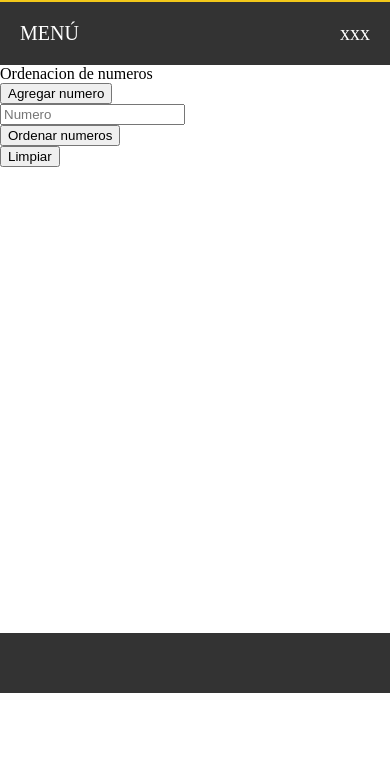
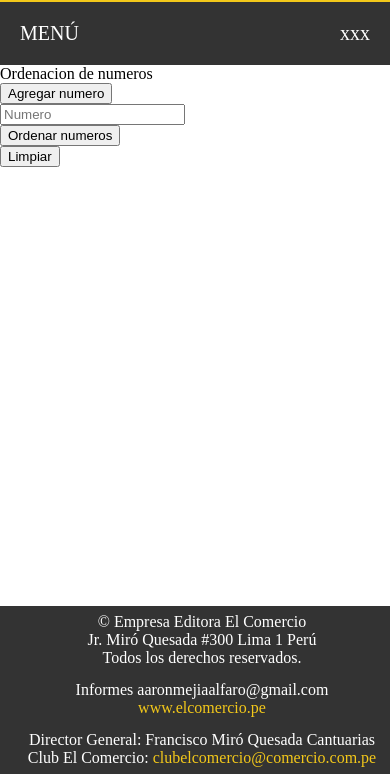
Before and after one commit to draconiun/Practica, a plain HTML site: page index.html in a window 390 px wide. Shown: the part 64-844 px from the top of the page. Drawn offline with Linux system fonts and the light colour scheme.

Commit message:
mejorando footer

```diff
--- a/css/style.css
+++ b/css/style.css
@@ -61,7 +61,7 @@ html, body{
 
 footer{
   background-color: #333;
-  height: 60px;
+  height: 80px;
   width: 100%;
 }
 
@@ -70,13 +70,39 @@ h2{
 }
 
 #result{
-  min-height: 55.2%;
+  min-height: 52%;
   height: auto !important;
   height: 100%;
 }
 
 input{
  margin:0px 0px 0px 0px;
+}
+
+#div_ft p{
+  color: white;
+  margin:  0px 0px 0px 0px;
+  padding: 0px 0px 0px 0px;
+}
+
+#div_ft p a{
+  color: #F3C81A;
+  margin:  0px 0px 0px 0px;
+  padding: 0px 0px 0px 0px;
+  text-decoration: none;
+}
+
+#div_ft h3{
+  color: white;
+  margin:  0px 0px 0px 0px;
+  padding: 0px 0px 0px 0px;
+}
+
+#div_ft{
+  width: 32%;
+  display: inline-block;
+  padding: 7px;
+  text-align: center;
 }
 
 #div_cuerpo{
@@ -123,4 +149,18 @@ input{
     font-size: 20px;
   }
 
+  #div_ft{
+  width: 100%;
+  display: block;
+  padding: 7px;
+  text-align: center;
+  margin:  0px 0px 0px 0px;
+  }
+
+  footer{
+    height: auto;
+    margin:  0px 0px 0px 0px;
+  }
+
+
 }
--- a/index.html
+++ b/index.html
@@ -80,6 +80,19 @@
 
 		</section>
 		<footer id="footer">
+			<div id="div_ft">
+				<p>© Empresa Editora El Comercio </p>
+				<p>Jr. Miró Quesada #300 Lima 1 Perú</p>
+				<p>Todos los derechos reservados.</p>
+			</div>
+			<div id="div_ft">
+				<p> Informes aaronmejiaalfaro@gmail.com</p>
+				<p> <a href="www.elcomercio.pe">www.elcomercio.pe</a> </p>
+			</div>
+			<div id="div_ft">
+				<p>Director General: Francisco Miró Quesada Cantuarias</p>
+				<p>Club El Comercio: <a href="clubelcomercio@comercio.com.pe"> clubelcomercio@comercio.com.pe </a> </p>
+			</div>
 		</footer>
 	</body>
 </html>
```
